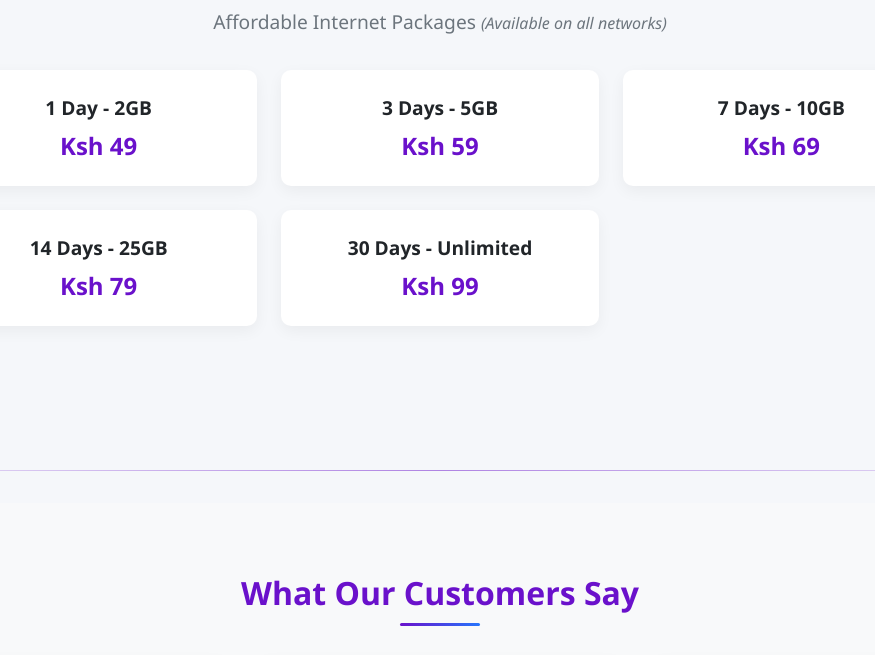
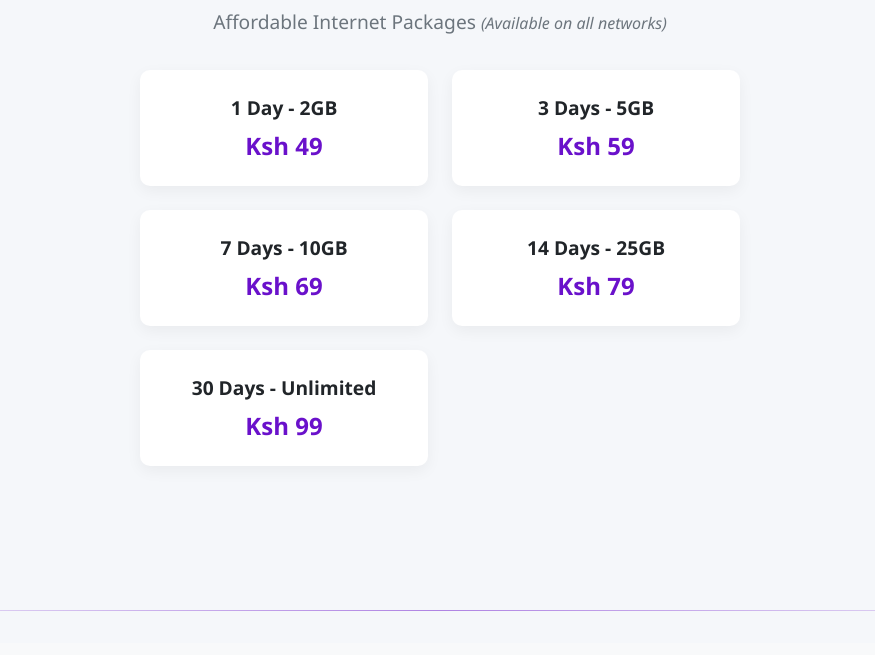
Before and after one commit to Kibet7/collor-starnt, a plain HTML site: page index.html in a window 1280 px wide. Shown: the part 677-1332 px from the top of the page, without its empty margins (200-1075 px from the left). Drawn offline with Linux system fonts and the light colour scheme.

Commit message:
Update index.html

```diff
--- a/index.html
+++ b/index.html
@@ -224,9 +224,9 @@
 
         .packages-container {
             display: grid;
-            grid-template-columns: repeat(auto-fit, minmax(250px, 1fr));
+            grid-template-columns: repeat(2, 1fr);
             gap: 1.5rem;
-            max-width: 1000px;
+            max-width: 600px;
             margin: 0 auto 3rem;
         }
 
@@ -624,6 +624,7 @@
 
             .packages-container {
                 grid-template-columns: 1fr;
+                max-width: 300px;
             }
 
             .section-title h2 {
@@ -695,8 +696,6 @@
                 <span>Ksh 99</span>
             </button>
         </div>
-
-
     </section>
 
     <hr>
```
